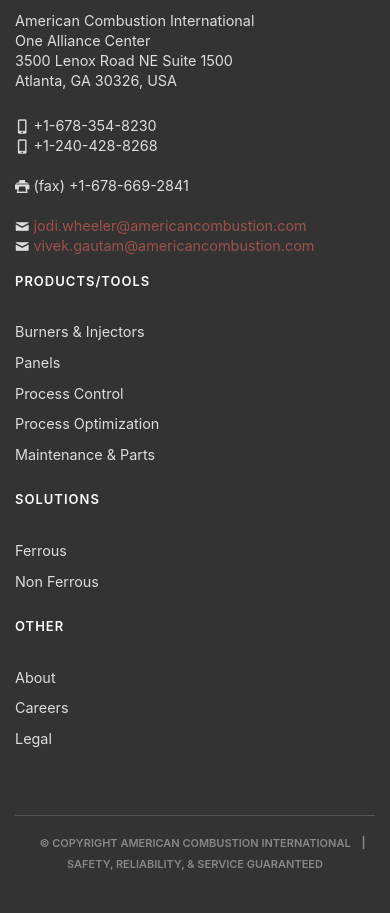
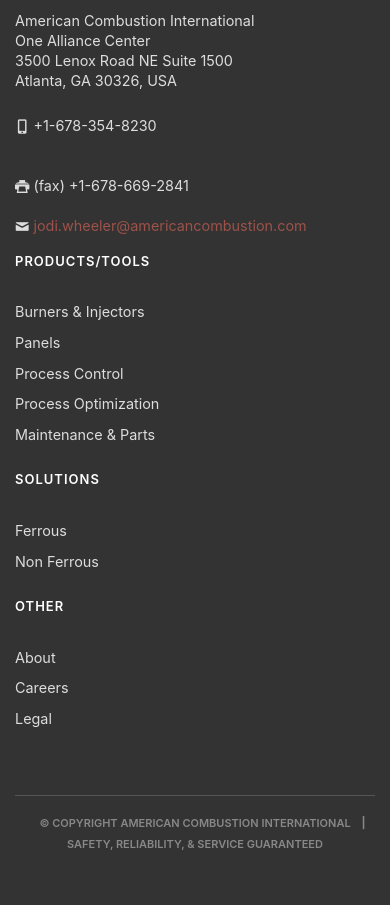
Before and after one commit to Pyretek/aci-website, a plain HTML site: page docs/index.html in a window 390 px wide. Shown: the part 5320-6233 px from the top of the page. Drawn offline with nearby package versions, Linux system fonts and the light colour scheme; files whose address does not match are found by name.

Commit message:
Removed phone number and email address for VG

```diff
--- a/docs/index.html
+++ b/docs/index.html
@@ -328,12 +328,11 @@
           <p>
 
             <i class="entypo-mobile"></i> +1-678-354-8230</br>
-            <i class="entypo-mobile"></i> +1-240-428-8268
+
             </br></br>
             <i class="entypo-print"></i> (fax) +1-678-669-2841
             </br></br>
             <i class="entypo-mail"></i> <a href="mailto:jodi.wheeler@americancombustion.com">jodi.wheeler@americancombustion.com</a></br>
-            <i class="entypo-mail"></i> <a href="mailto:vivek.gautam@americancombustion.com">vivek.gautam@americancombustion.com</a>
           </p>
         </div>
         <div class="col-md-3">
```
